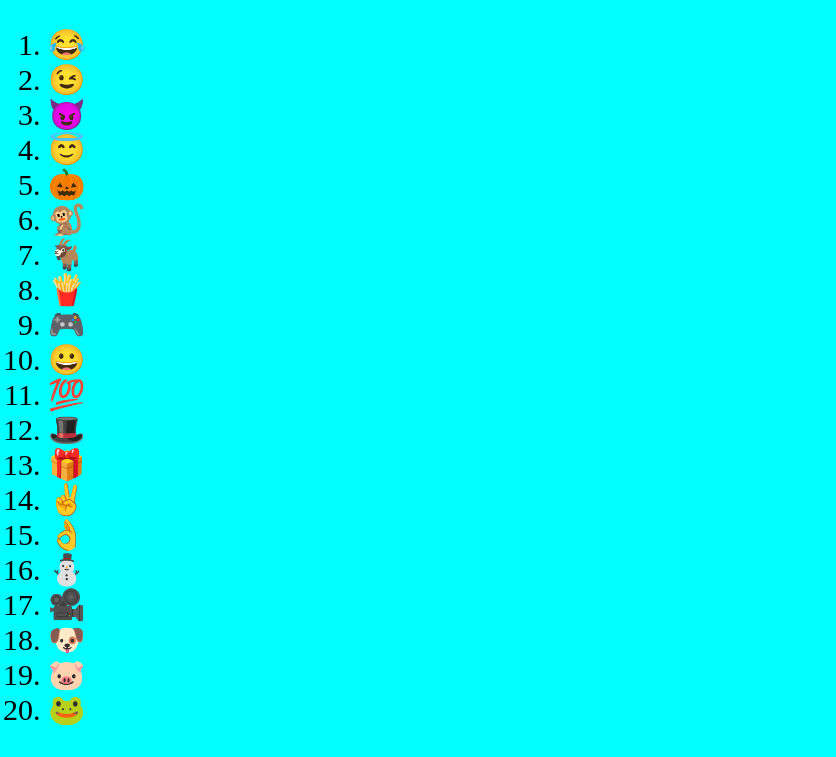
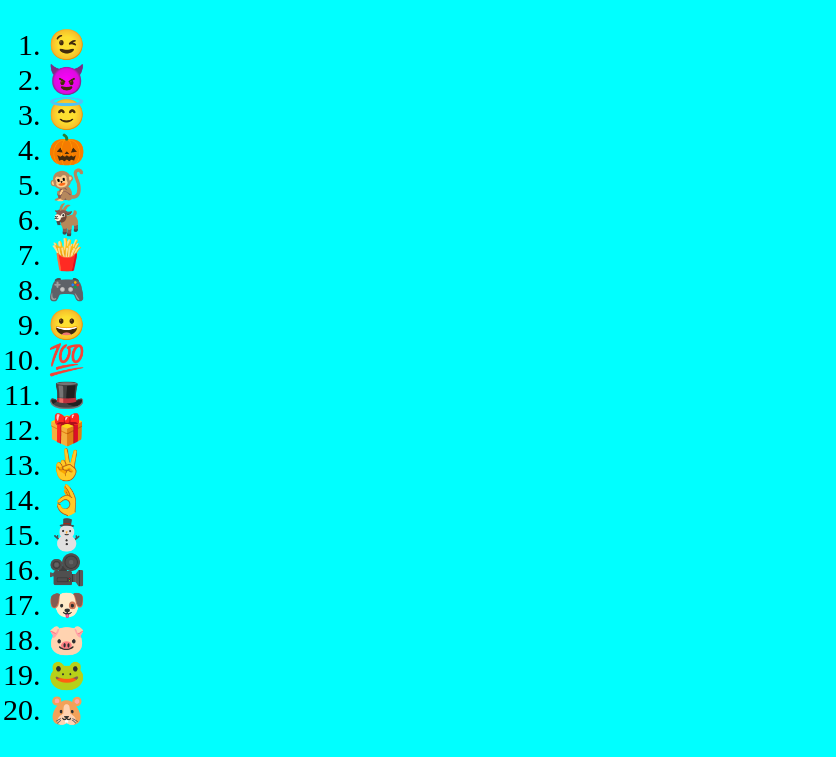
Before and after one commit to AdrianKrkuti/My-Interest, a plain HTML site: page Emojis/index.html in a window 1280 px wide. Shown: the part 61-818 px from the top of the page, without its empty margins (0-836 px from the left). Drawn offline with Linux system fonts and the light colour scheme.

Commit message:
commit main

```diff
--- a/Emojis/index.html
+++ b/Emojis/index.html
@@ -1,3 +1,4 @@
+
 <!DOCTYPE html>
 <html lang="en">
 <head>
@@ -11,7 +12,6 @@
     ol {font-size: 30px;}
 </style>
 <ol>
-    <li>&#128514</li>
     <li>&#128521</li>
     <li>&#128520</li>
     <li>&#128519</li>
@@ -31,7 +31,7 @@
     <li>&#128054</li>
     <li>&#128055</li>
     <li>&#128056</li>
-
+    <li>&#128057</li>
 </ol>
 </body>
 </html>
```
